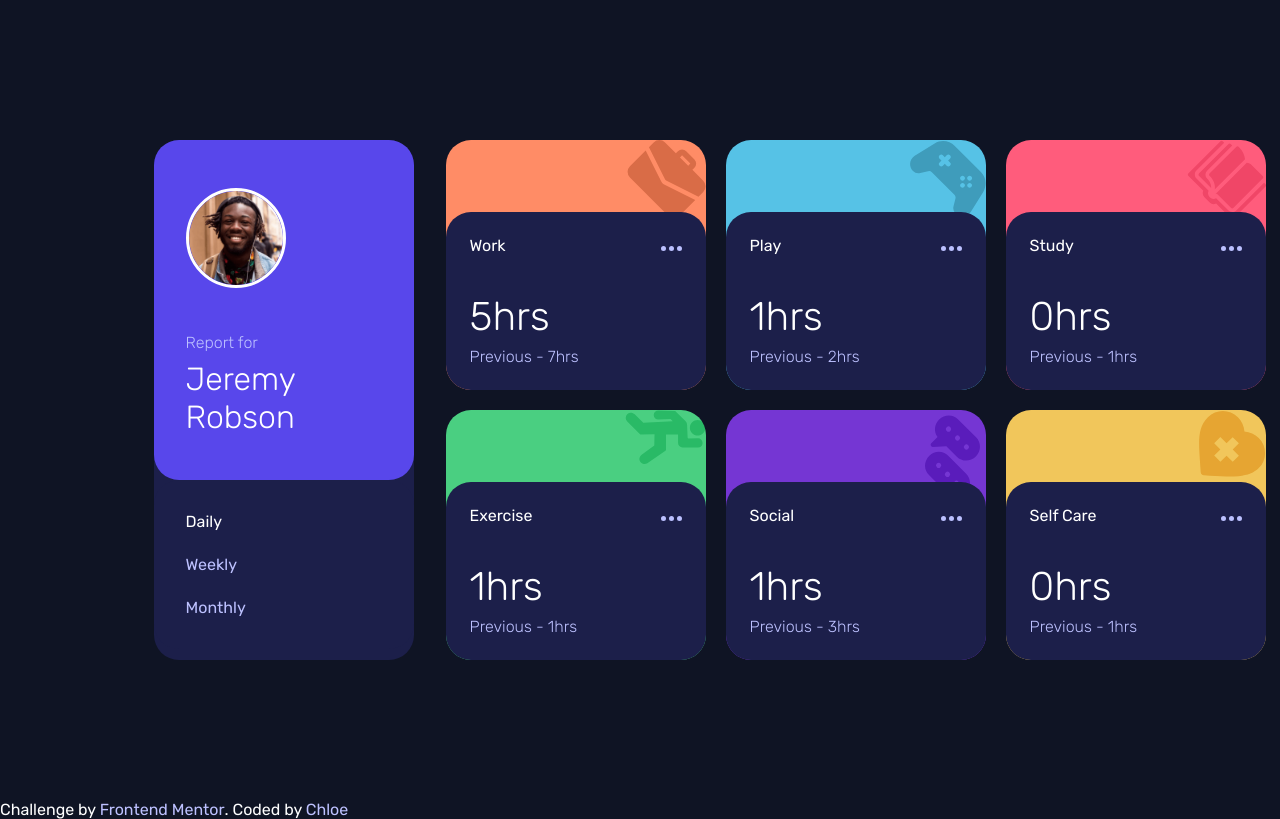
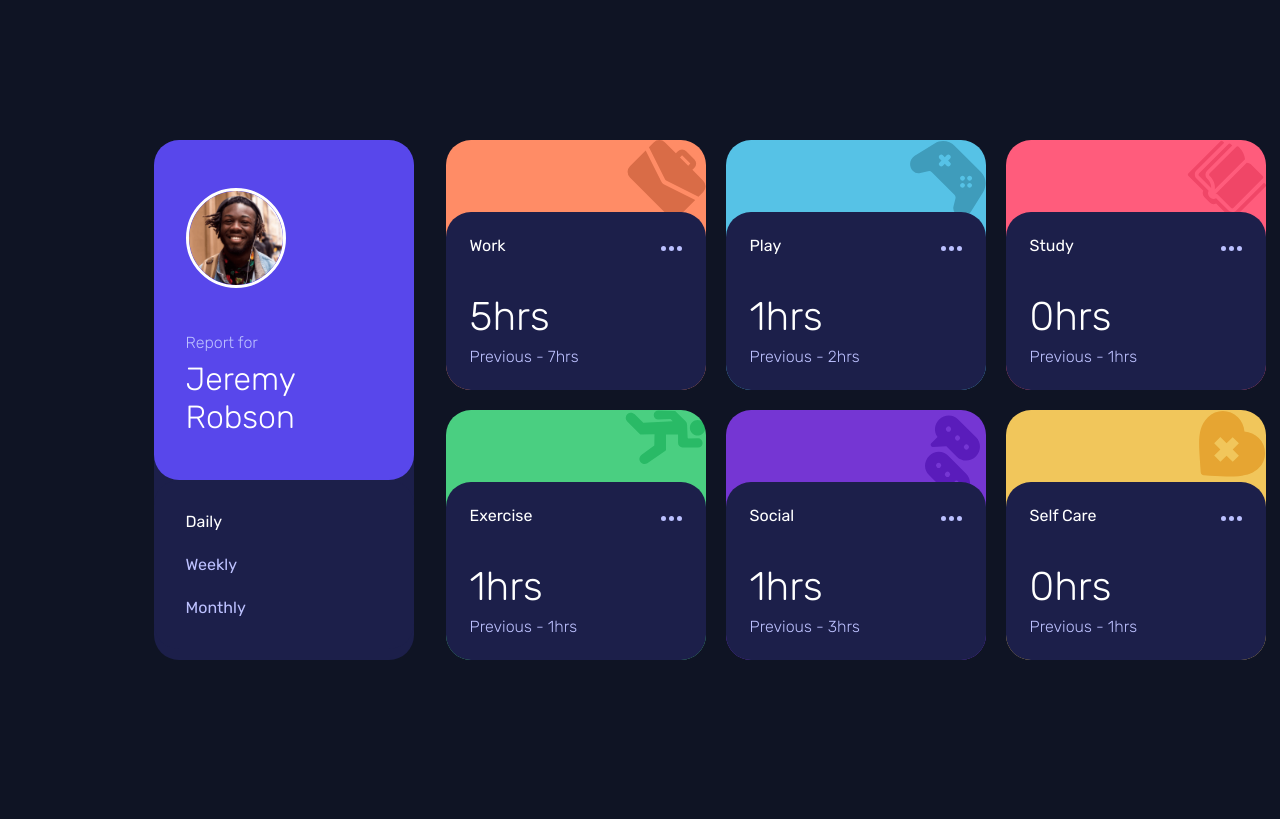
Before and after one commit to redheadchloe/time-tracker-dashboard, a plain HTML site: page index.html in a window 1280 px wide. Drawn offline with Linux system fonts and the light colour scheme.

Commit message:
Update index.html

```diff
--- a/index.html
+++ b/index.html
@@ -45,11 +45,6 @@
   </div>
 
 
-  <div class="attribution">
-    Challenge by <a href="https://www.frontendmentor.io?ref=challenge" target="_blank">Frontend Mentor</a>.
-    Coded by <a href="#">Chloe</a>
-  </div>
-
 
 </body>
 
```
